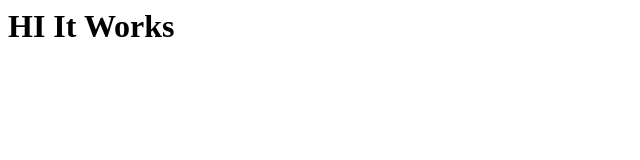
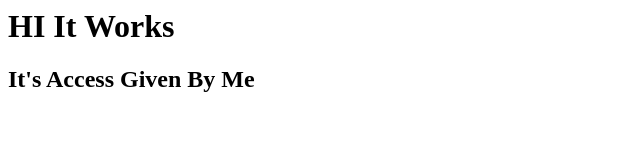
Before and after one commit to KeshavaReddyK-7777/Apple.Repo, a plain HTML site: page index.html in a window 1280 px wide. Shown: the whole page, without its empty margins (0-640 px from the left). Drawn offline with Linux system fonts and the light colour scheme.

Commit message:
Update index.html

```diff
--- a/index.html
+++ b/index.html
@@ -1 +1,2 @@
 <h1> HI It Works </h1>
+<h2>It's Access Given By Me</h2>
```
